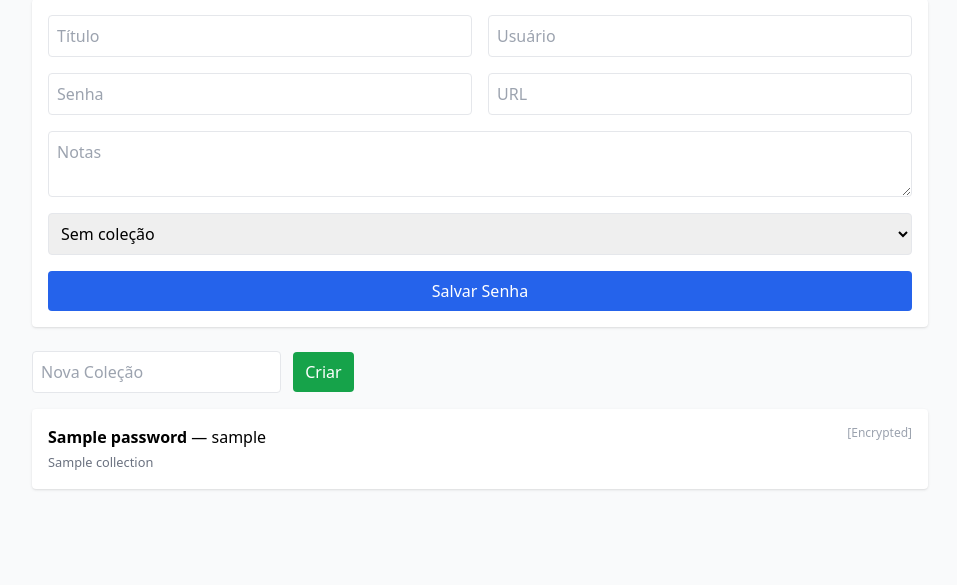
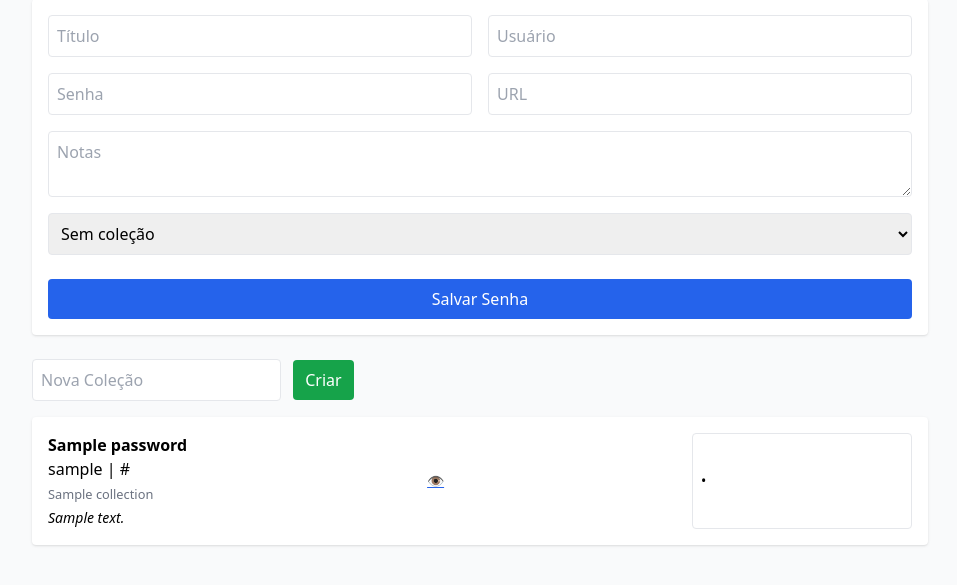
Before and after one commit to venturas/pig, a Flask app: page /dashboard in a window 1280 px wide. Shown: the part 81-666 px from the top of the page, without its empty margins (160-1117 px from the left). Run offline with Flask 3, Linux system fonts and the light colour scheme; the visitor is signed in with stand-in values (Sample User, id 1); tables that the repository leaves empty hold one stand-in row (values such as "Sample post"); some libraries are stand-ins or nearby versions.

Commit message:
hey hey hey

```diff
--- a/app/main.py
+++ b/app/main.py
@@ -1,4 +1,4 @@
-from flask import Flask, render_template, request, redirect, session, url_for
+from flask import Flask, render_template, request, redirect, session
 import sqlite3
 import os
 import hashlib
@@ -49,7 +49,7 @@ def login():
             session["is_admin"] = row["is_admin"]
             return redirect("/dashboard")
         else:
-            return render_template("login.html", error="Login inválido")
+            return render_template("login.html", error="Not by the hair of my chinny, chin, chin!")
     return render_template("login.html")
 
 @app.route("/dashboard", methods=["GET", "POST"])
--- a/app/templates/admin.html
+++ b/app/templates/admin.html
@@ -3,7 +3,10 @@
 <head><meta charset="UTF-8"/><script src="https://cdn.tailwindcss.com"></script><title>Admin</title></head>
 <body class="bg-gray-100 p-6">
 <div class="max-w-xl mx-auto">
-  <h2 class="text-2xl font-bold mb-4">Gerenciar Usuários</h2>
+  <div class="flex justify-between items-center mb-4">
+    <h2 class="text-2xl font-bold">Gerenciar Usuários</h2>
+    <a href="/dashboard" class="text-blue-600 underline">← Voltar</a>
+  </div>
   <form method="POST" class="bg-white p-4 rounded shadow mb-6">
     <input name="username" placeholder="Novo usuário" required class="w-full p-2 border rounded mb-3" />
     <input name="password" placeholder="Senha" type="password" required class="w-full p-2 border rounded mb-3" />
--- a/app/templates/dashboard.html
+++ b/app/templates/dashboard.html
@@ -15,7 +15,7 @@
   <form method="POST" class="bg-white p-4 shadow rounded mb-6 grid grid-cols-1 md:grid-cols-2 gap-4">
     <input name="title" placeholder="Título" required class="p-2 border rounded" />
     <input name="username" placeholder="Usuário" required class="p-2 border rounded" />
-    <input name="password" placeholder="Senha" required class="p-2 border rounded" />
+    <input name="password" type="password" placeholder="Senha" required class="p-2 border rounded" />
     <input name="url" placeholder="URL" class="p-2 border rounded" />
     <textarea name="notes" placeholder="Notas" class="p-2 border rounded col-span-2"></textarea>
     <select name="collection_id" class="p-2 border rounded col-span-2">
@@ -24,7 +24,7 @@
       <option value="{{ col.id }}">{{ col.name }}</option>
       {% endfor %}
     </select>
-    <button type="submit" class="bg-blue-600 text-white px-4 py-2 rounded col-span-2">Salvar Senha</button>
+    <button type="submit" class="mt-2 bg-blue-600 text-white px-4 py-2 rounded col-span-2">Salvar Senha</button>
   </form>
   <form method="POST" action="/collection" class="mb-4">
     <input name="name" placeholder="Nova Coleção" required class="p-2 border rounded" />
@@ -35,10 +35,13 @@
     <div class="bg-white p-4 shadow rounded">
       <div class="flex justify-between">
         <div>
-          <strong>{{ p.title }}</strong> — {{ p.username }}<br>
-          <small class="text-gray-500">{{ p.collection_name or "Sem coleção" }}</small>
+          <strong>{{ p.title }}</strong><br>
+          {{ p.username }} | {{ p.url }}<br>
+          <small class="text-gray-500">{{ p.collection_name or "Sem coleção" }}</small><br>
+          <em class="text-sm">{{ p.notes }}</em>
         </div>
-        <span class="text-xs text-gray-400">[Encrypted]</span>
+        <button onclick="this.nextElementSibling.type = this.nextElementSibling.type === 'text' ? 'password' : 'text';" class="text-sm text-blue-600 underline">👁️</button>
+        <input type="password" readonly value="{{ p.password }}" class="ml-2 text-sm border rounded px-2 py-1" />
       </div>
     </div>
     {% endfor %}
--- a/app/templates/login.html
+++ b/app/templates/login.html
@@ -11,7 +11,7 @@
     {% if error %}<div class="text-red-600 text-sm">{{ error }}</div>{% endif %}
     <input name="username" placeholder="Usuário" required class="w-full p-2 border rounded mb-3" />
     <input name="password" type="password" placeholder="Senha" required class="w-full p-2 border rounded mb-3" />
-    <button type="submit" class="bg-pink-600 text-white px-4 py-2 rounded w-full hover:bg-pink-700">Let me in...</button>
+    <button type="submit" class="bg-pink-600 text-white px-4 py-2 rounded w-full hover:bg-pink-700">Little pig, little pig, let me in.</button>
   </form>
 </body>
 </html>
```
